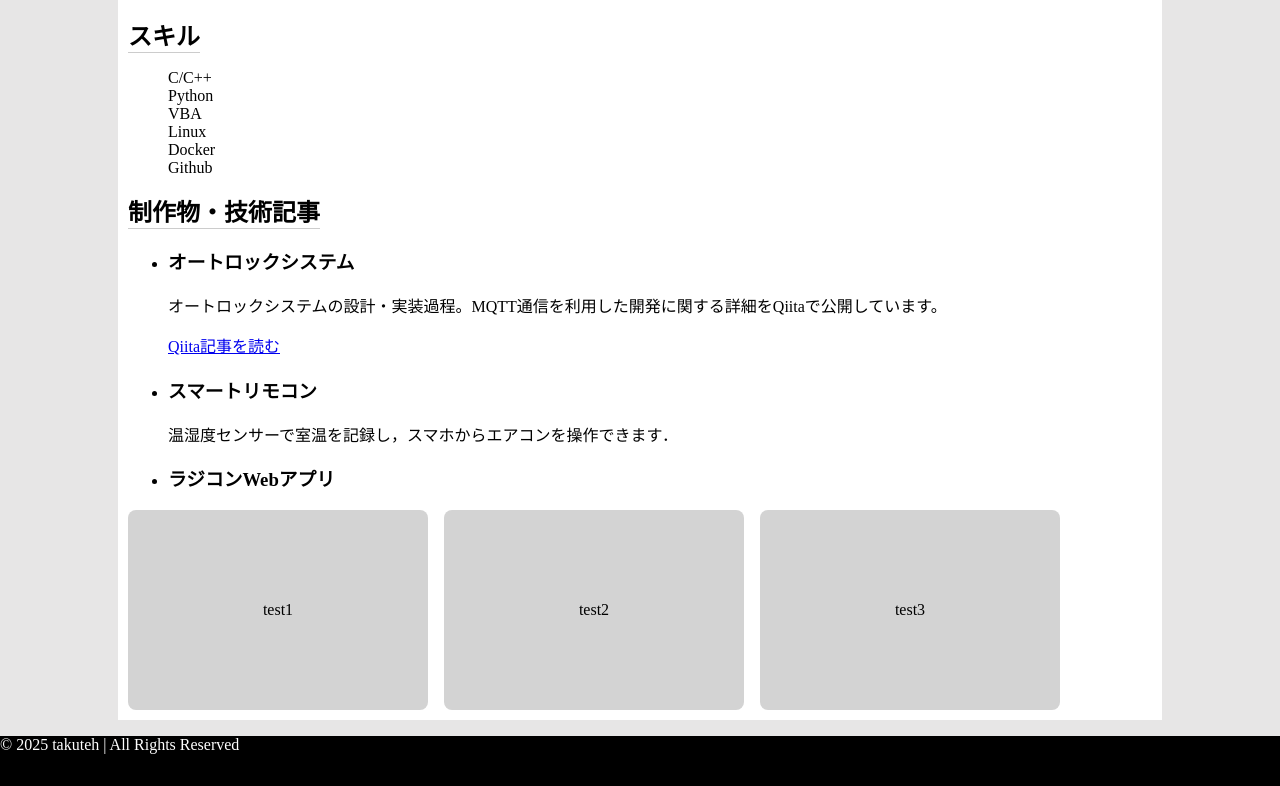
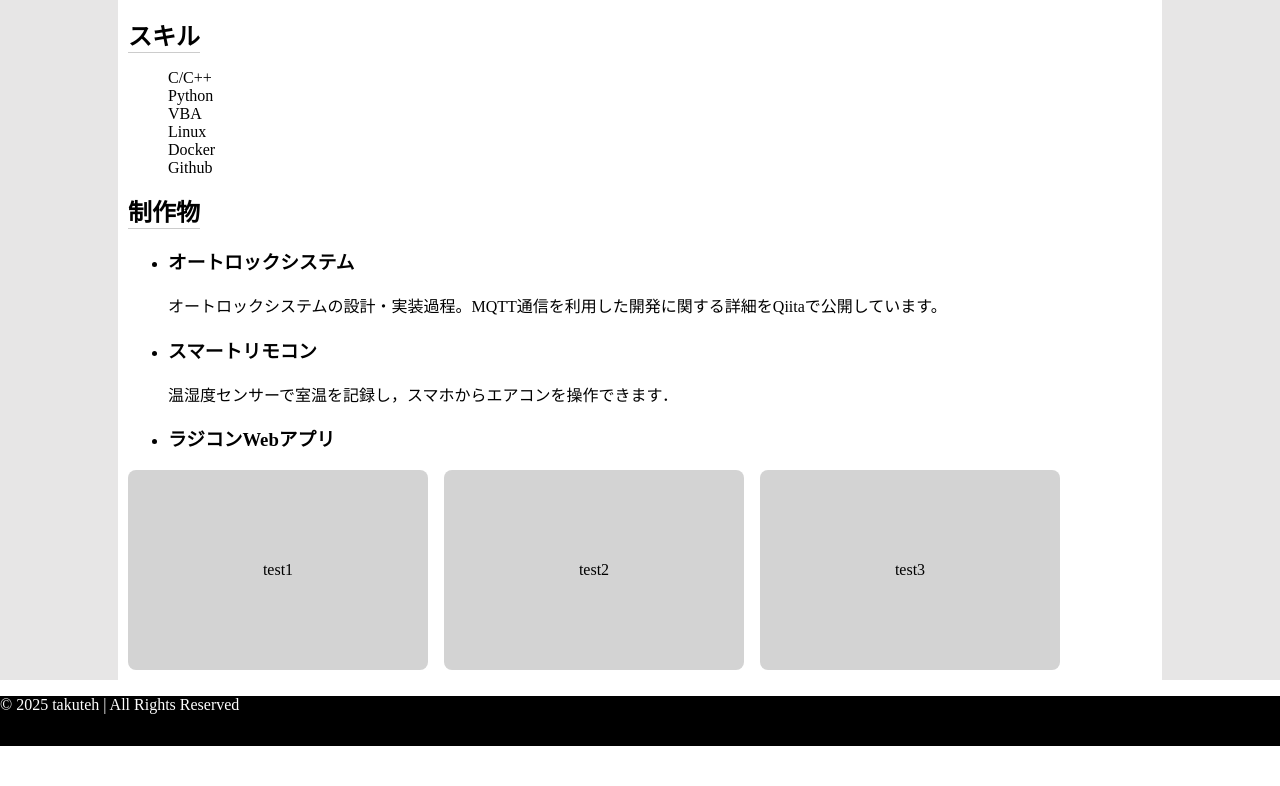
Before and after one commit to takuteh/takuteh.github.io, a plain HTML site: page index.html in a window 1280 px wide. Shown: the part 916-1702 px from the top of the page. After the commit the page ends 1662 px from the top, so only its background shows below. Drawn offline with Linux system fonts and the light colour scheme.

Commit message:
header/footerでcss分割

```diff
--- /dev/null
+++ b/css/footer.css
@@ -0,0 +1,7 @@
+footer {
+  margin-top: 0px;
+  padding-top: 0px;
+  height: 50px;
+  background-color: black;
+  color: white;
+}
--- a/css/index.css
+++ b/css/index.css
@@ -45,14 +45,6 @@ h2 {
   margin: 0 auto;
 }
 
-footer {
-  margin-top: 0px;
-  padding-top: 0px;
-  height: 50px;
-  background-color: black;
-  color: white;
-}
-
 .scroll {
   display: flex;
   overflow-x: auto;
--- /dev/null
+++ b/footer.html
@@ -0,0 +1,6 @@
+<!-- フッター -->
+<footer>
+  <div class="container">
+    <p class="copylight">&copy; 2025 takuteh | All Rights Reserved</p>
+  </div>
+</footer>
--- a/index.html
+++ b/index.html
@@ -5,7 +5,8 @@
     <meta name="viewport" content="width=device-width, initial-scale=1.0" />
     <title>takuteh</title>
     <link rel="stylesheet" href="css/index.css" />
-    <link rel="stylesheet" href="css/styles.css" />
+    <link rel="stylesheet" href="css/header.css" />
+    <link rel="stylesheet" href="css/footer.css" />
     <!-- CSSファイルのリンク -->
   </head>
   <body>
@@ -114,18 +115,13 @@
         <!-- 制作物・技術記事 -->
         <section id="projects_and_articles">
           <div class="container">
-            <h2>制作物・技術記事</h2>
+            <h2>制作物</h2>
             <ul>
               <li>
                 <h3>オートロックシステム</h3>
                 <p>
                   オートロックシステムの設計・実装過程。MQTT通信を利用した開発に関する詳細をQiitaで公開しています。
                 </p>
-                <a
-                  href="https://qiita.com/takuteh/items/67b4089ee78e66b868dc"
-                  target="_blank"
-                  >Qiita記事を読む</a
-                >
               </li>
               <li>
                 <h3>スマートリモコン</h3>
@@ -146,15 +142,9 @@
           <div class="item">test3</div>
         </div>
       </div>
+    </div>
 
-      <!-- フッター -->
-      <footer>
-        <div class="container">
-          <p class="copylight">&copy; 2025 takuteh | All Rights Reserved</p>
-        </div>
-      </footer>
-    </div>
-    <script src="scripts.js"></script>
+    <div id="footer-placeholder"></div>
     <!-- JavaScriptファイルのリンク -->
     <!-- スクリプトは最後に -->
     <script src="js/common.js"></script>
--- a/js/common.js
+++ b/js/common.js
@@ -4,4 +4,10 @@ document.addEventListener("DOMContentLoaded", () => {
     .then((data) => {
       document.getElementById("header-placeholder").innerHTML = data;
     });
+
+  fetch("footer.html")
+    .then((res) => res.text())
+    .then((data) => {
+      document.getElementById("footer-placeholder").innerHTML = data;
+    });
 });
```
Also changed, not shown: articles.html (+3 -2 lines), contact.html (+2 -7 lines), css/header.css (renamed from css/styles.css).
